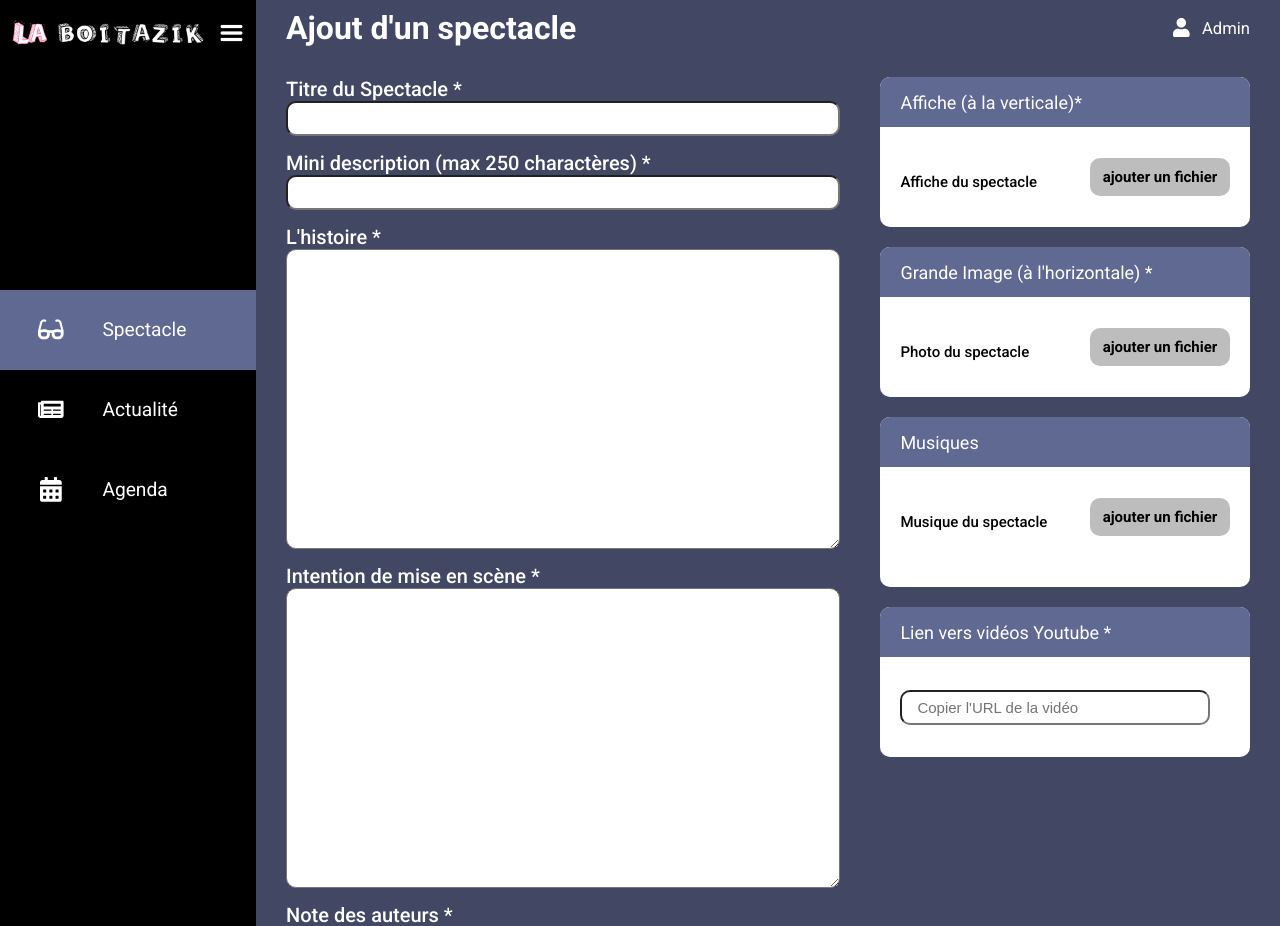
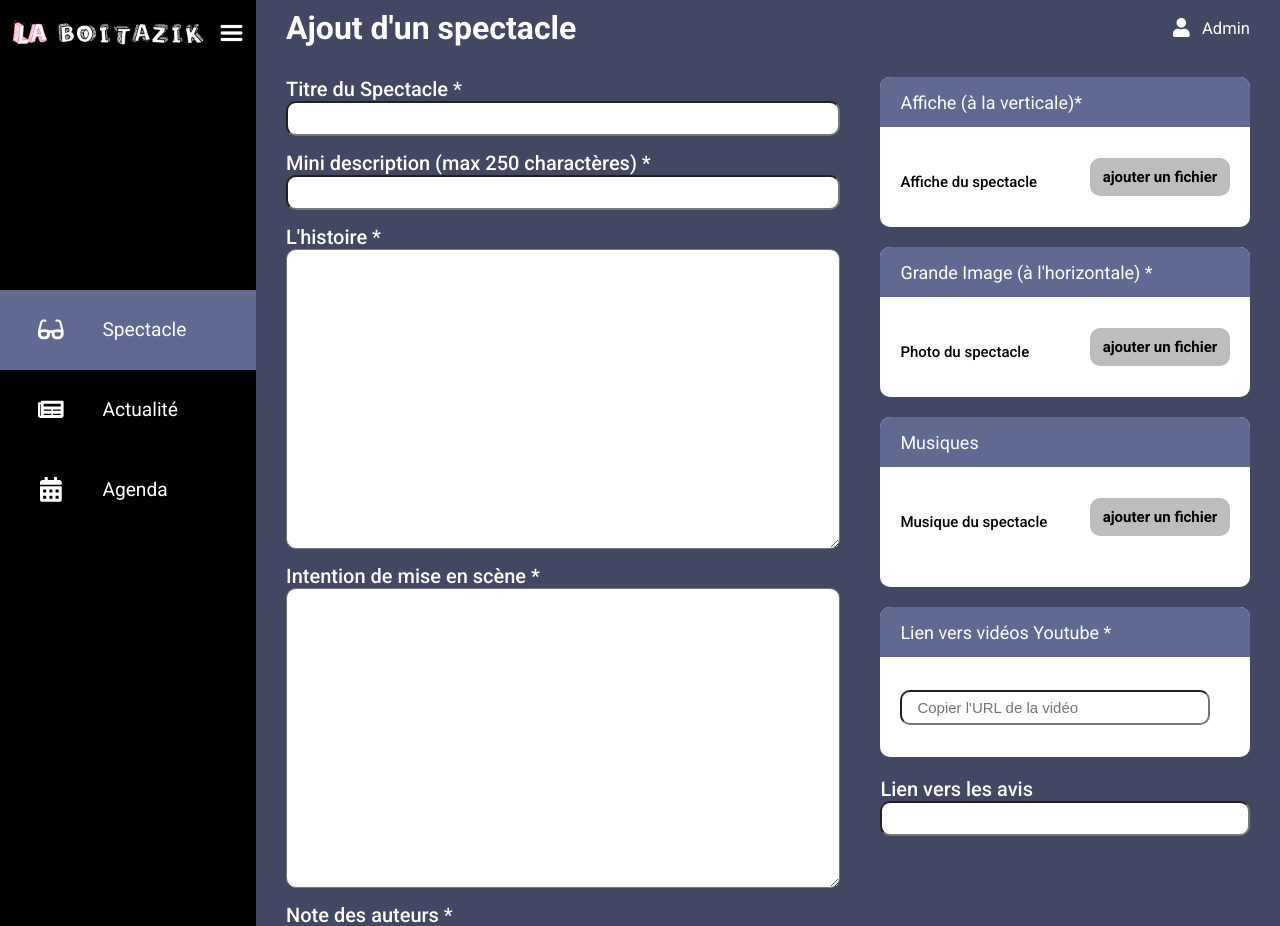
Before and after one commit to packonn/lbaz-panel-admin, a React (Create React App) app: page /spectacles/ajout in a window 1280 px wide. Shown: the top 926 px of the page. Built offline with nearby package versions, Linux system fonts and the light colour scheme; the HTML template or start-up script is replaced by a standard one.

Commit message:
ajout des avis de spectacle

```diff
--- a/src/components/inputFiles/InputFiles.js
+++ b/src/components/inputFiles/InputFiles.js
@@ -190,7 +190,8 @@ const InputFiles = ({
         </div>
       ) : musiques ? (
         <div className='previous'>
-          {sortMusic(musiques).map((e, i) => {
+          {musiques.length !== 0 &&
+            sortMusic(musiques).map((e, i) => {
               return (
                 <div
                   key={i}
--- a/src/pages/Spectacles/AddSpectacle/AddSpectacle.js
+++ b/src/pages/Spectacles/AddSpectacle/AddSpectacle.js
@@ -99,6 +99,7 @@ const AddSpectacle = () => {
   const [histoire, setHistoire] = useState("");
   const [mes, setMes] = useState("");
   const [noteAuteur, setNoteAuteur] = useState("");
+  const [avis, setAvis] = useState("");
 
   // Envoie du formulaire
   const handleSubmit = async (e) => {
@@ -116,6 +117,7 @@ const AddSpectacle = () => {
     formData.append("imgXL", imgXL);
     formData.append("video", videos);
     formData.append("clef", state.length);
+    formData.append("avis", avis);
 
     let i = 0;
     musiques.forEach((file) => {
@@ -154,6 +156,7 @@ const AddSpectacle = () => {
         setPreviousAffiche("");
         setPreviousImgXL("");
         setVideos("");
+        setAvis("");
         notify("success", "Le spectacle a bien été ajouté !", optionNotify);
       } else {
         setIsLoading(false);
@@ -196,7 +199,7 @@ const AddSpectacle = () => {
             type={"text"}
             name={"title"}
             placeholder={"Mini description (max 250 charactères) *"}
-            max={100}
+            max={250}
           />
           <InputLargeText
             name={"histoire"}
@@ -226,8 +229,9 @@ const AddSpectacle = () => {
             type={"text"}
             name={"achat"}
             placeholder={"Lien vers BoxSongs"}
-            max={100}
+            max={250}
           />
+
           <Btn
             msg={true}
             txt={"Ajouter le spectacle"}
@@ -271,6 +275,15 @@ const AddSpectacle = () => {
             title={"Musiques"}
           />
           <InputVideo setVideos={setVideos} videos={videos} required={true} />
+          <InputSmallText
+            required={false}
+            text={avis}
+            setText={setAvis}
+            type={"text"}
+            name={"avis"}
+            placeholder={"Lien vers les avis"}
+            max={250}
+          />
         </div>
       </form>
     </div>
--- a/src/pages/Spectacles/ModifSpectacle/ModifSpectacle.js
+++ b/src/pages/Spectacles/ModifSpectacle/ModifSpectacle.js
@@ -30,6 +30,7 @@ const ModifSpectacle = () => {
   const [histoire, setHistoire] = useState("");
   const [mes, setMes] = useState("");
   const [noteAuteur, setNoteAuteur] = useState("");
+  const [avis, setAvis] = useState("");
   //logique Files
   const [affiche, setAffiche] = useState();
   const [previousAffiche, setPreviousAffiche] = useState("");
@@ -114,6 +115,8 @@ const ModifSpectacle = () => {
     setNoteAuteur(result.data.note_des_auteurs);
     setVideos(result.data.video);
     setMusiques(tabMusiques);
+    setAvis(result.data.avis ? result.data.avis : "");
+
     if (result.data.affiche) {
       setPreviousAffiche(result.data.affiche.secure_url);
     } else {
@@ -146,6 +149,7 @@ const ModifSpectacle = () => {
     formData.append("affiche", affiche);
     formData.append("imgXL", imgXL);
     formData.append("video", videos);
+    formData.append("avis", avis);
     let i = 0;
     newMusique.forEach((file) => {
       i++;
@@ -280,6 +284,15 @@ const ModifSpectacle = () => {
             setLoading={setLoading}
           />
           <InputVideo setVideos={setVideos} videos={videos} />
+          <InputSmallText
+            required={false}
+            text={avis}
+            setText={setAvis}
+            type={"text"}
+            name={"avis"}
+            placeholder={"Lien vers les avis"}
+            max={250}
+          />
         </div>
       </form>
     </div>
--- a/src/request/constant.js
+++ b/src/request/constant.js
@@ -38,6 +38,7 @@ export const deleteExtensionFile = (fileName) => {
 };
 
 export const sortMusic = (musicTab) => {
+  if (musicTab.length !== 0) {
     // Trie les musiques
     return musicTab.sort((a, b) => {
       let fa = a.name.toLowerCase(),
@@ -50,6 +51,9 @@ export const sortMusic = (musicTab) => {
       }
       return 0;
     });
+  } else {
+    return [];
+  }
 };
 
 export const deleteAndSortDoublon = (arr) => {
```
Lines whose indentation alone changed are shown as unchanged.
